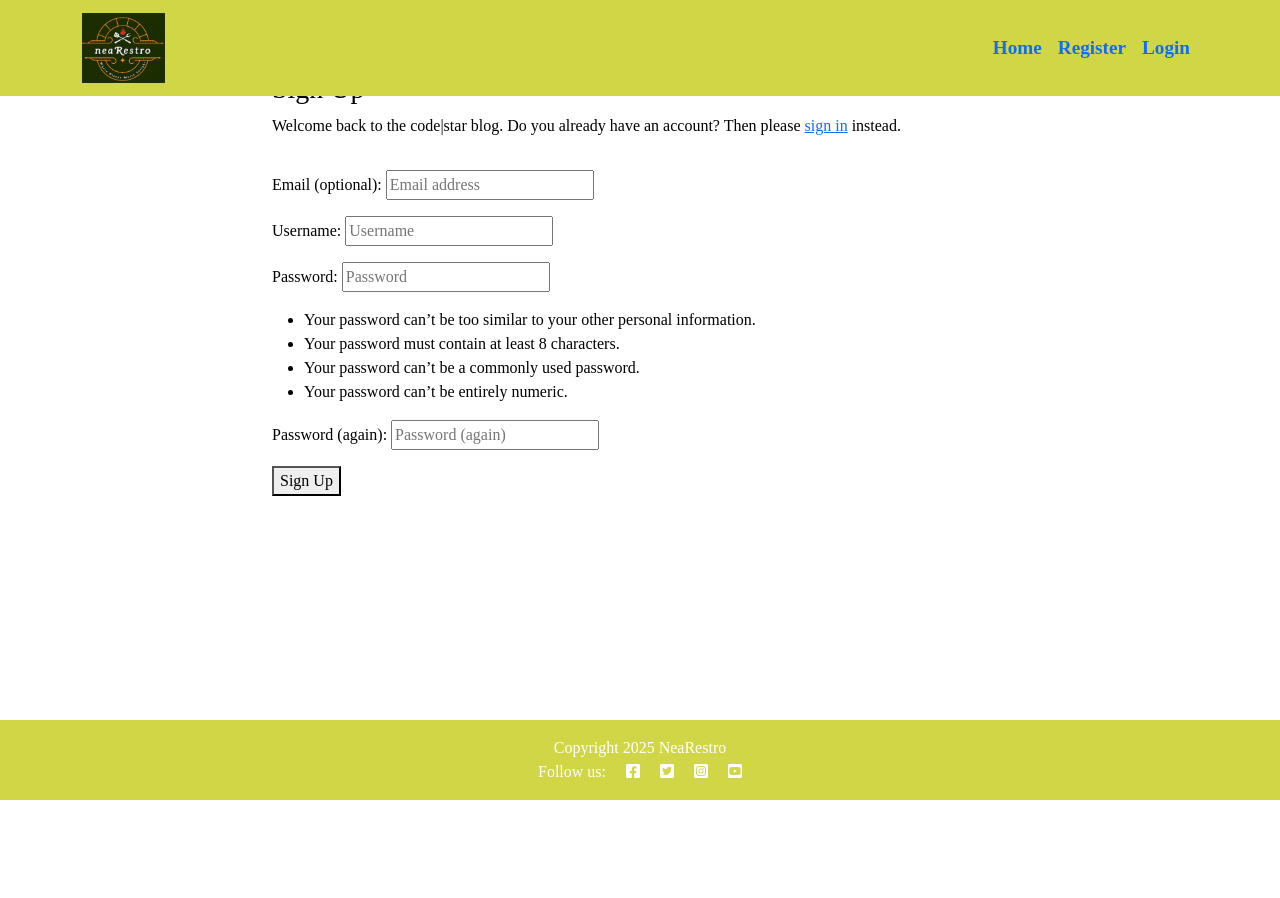
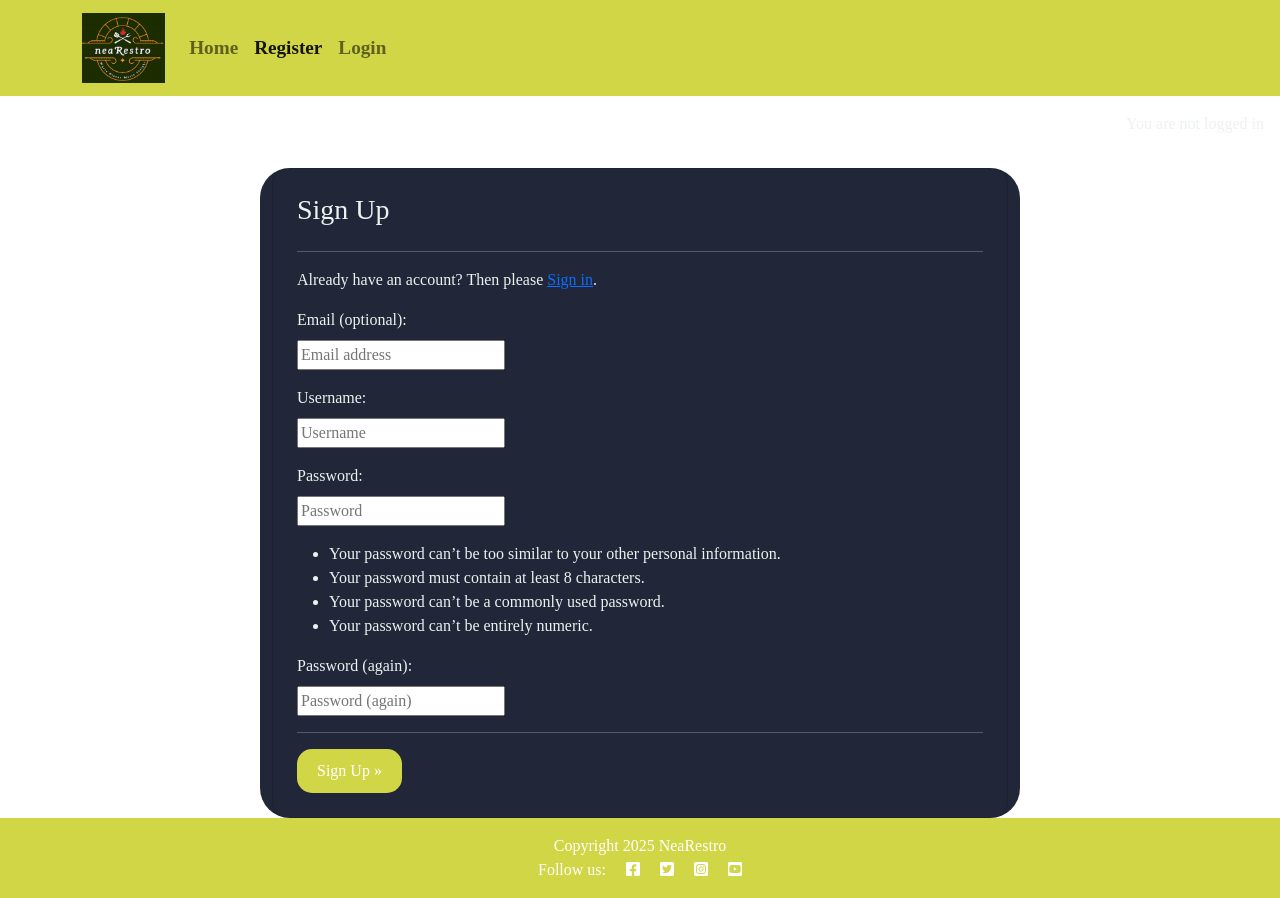
Before and after one commit to praptitambe/NeaRestro, a Django app: page /accounts/signup/ in a window 1280 px wide. Before the commit the page ends 800 px from the top, so only its background shows below. Run offline with Django 4.2, Linux system fonts and the light colour scheme; some web fonts are replaced.

Commit message:
Add custom card styles and enhance button appearance for account pages

```diff
--- a/static/css/style.css
+++ b/static/css/style.css
@@ -19,7 +19,45 @@ body {
     color: var(--text-color); /* Ensure text is readable */
     font-family: var(--primary-font);
 }
-/* Ensure text color is black on signup and login pages */
+/******Forms******** */
+
+.custom-card {
+    background-color: var(--background-color);
+    color: var(--text-color);
+    border-radius: 30px; /* Add rounded corners */
+}
+
+.custom-card .form-group {
+    margin-bottom: 1rem;
+}
+
+.custom-card label {
+    display: block;
+    margin-bottom: 0.5rem;
+    color: var(--text-color);
+}
+
+.custom-card .form-control {
+    width: 100%;
+    padding: 0.5rem;
+    border: 1px solid #ccc;
+    border-radius: 0.25rem;
+}
+
+.custom-card .form-text {
+    color: #6c757d;
+}
+
+.custom-card .invalid-feedback {
+    color: #dc3545;
+}
+
+.custom-card .btn-primary {
+    background-color: var(--primary-color);
+    border-color: var(--primary-color);
+    color: #fff;
+}
+
 #account-page {
     color: black;
 }
@@ -288,6 +326,22 @@ h2{
     text-decoration: none; /* Remove text decoration */
 }
 
+/* Custom styles for the signup, login, and logout buttons */
+.btn-rounded {
+    border-radius: 15px; /* Add rounded corners */
+    padding: 10px 20px; /* Add padding for better appearance */
+    font-size: 1rem; /* Adjust font size */
+    background-color: var(--primary-color); /* Use primary color */
+    border: none; /* Remove border */
+    color: #fff; /* Set text color to white */
+    cursor: pointer; /* Change cursor to pointer */
+    transition: background-color 0.3s ease; /* Add transition for hover effect */
+}
+
+.btn-rounded:hover {
+    background-color: var(--highlight-color); /* Change background color on hover */
+}
+
 /* Media Queries for Responsiveness */
 @media (max-width: 768px) {
     .hero-text h1 {
--- a/templates/account/signup.html
+++ b/templates/account/signup.html
@@ -1,36 +1,32 @@
 {% extends "base.html" %}
+{% load static %}
 
 {% load i18n %}
 
-{% block head_title %}{% trans "Signup" %}{% endblock %}
+{% block head_title %}{% trans "Signup" %}{% endblock head_title %}
 
 {% block content %}
-<div class="container" id = "account-page">
+<div class="container ">
   <div class="row">
-    <div class="col-md-8 mt-3 offset-md-2">
-      <h3>{% trans "Sign Up" %}</h3>
+      <div class="col-md-8 mt-3 offset-md-2 custom-card">
+<div class="card p-4 ">
+<h3>{% trans "Sign Up" %}</h3><hr>
 
-      <p>{% blocktrans %}
-        Welcome back to the code|star blog.
-        Do you already have an account? Then please
-        <a class="link" href="{{ login_url }}">sign in</a>
-        instead.
-      {% endblocktrans %}</p>
-    </div>
-  </div>
-  <div class="row">
-    <div class="col-md-8 mt-3 offset-md-2">
-      <form method="post" action="{% url 'account_signup' %}">
+<p>{% blocktrans %}Already have an account? Then please <a class="link" href="{{ login_url }}">Sign in</a>.{% endblocktrans %}</p>
+
+<form class="signup" id="signup_form" method="post" action="{% url 'account_signup' %}">
   {% csrf_token %}
   {{ form.as_p }}
   {% if redirect_field_value %}
-        <input type="hidden" name="{{ redirect_field_name }}"
-          value="{{ redirect_field_value }}" />
-        {% endif %}
-        <button type="submit">Sign Up</button>
+  <p>
+  <input type="hidden" name="{{ redirect_field_name }}" value="{{ redirect_field_value }}" />
+  {% endif %}</p>
+  <hr>
+  <button type="submit" class="btn-signup btn-rounded">{% trans "Sign Up" %} &raquo;</button>
 </form>
 </div>
 </div>
 </div>
+</div>
 
-{% endblock %}
+{% endblock content %}
--- a/templates/base.html
+++ b/templates/base.html
@@ -70,7 +70,7 @@
     </header> -->
 
         <!-- Navigation -->
-        <nav id="navbar" class="navbar navbar-expand-lg fixed-top navbar-link nav" data-bs-theme="dark">
+        <nav id="navbar" class="navbar navbar-expand-lg navbar-light navbar-link nav" data-bs-theme="dark">
             <div class="container">
                 <a class="navbar-brand" href="{% url 'home' %}">
                     <img src="{% static 'images/logo.png' %}" alt="Logo" height="70">
@@ -80,7 +80,7 @@
                     <span id="nav-toggler-icon" class="navbar-toggler-icon"></span>
                 </button>
                 <div class="collapse navbar-collapse" id="navbarNav">
-                    <ul class="navbar-nav ms-auto">
+                    <ul class="navbar-nav me-auto mb-2 mb-lg-0">
                         <li class="nav-item">
                             <a class="nav-link {% if request.path == home_url %}active{% endif %}" aria-current="page"
                                 href="{% url 'home' %}">Home</a>
```
Also changed, not shown: templates/account/login.html (+4 -4 lines), templates/account/logout.html (+16 -8 lines), 1 other file. Lines whose indentation alone changed are shown as unchanged.
